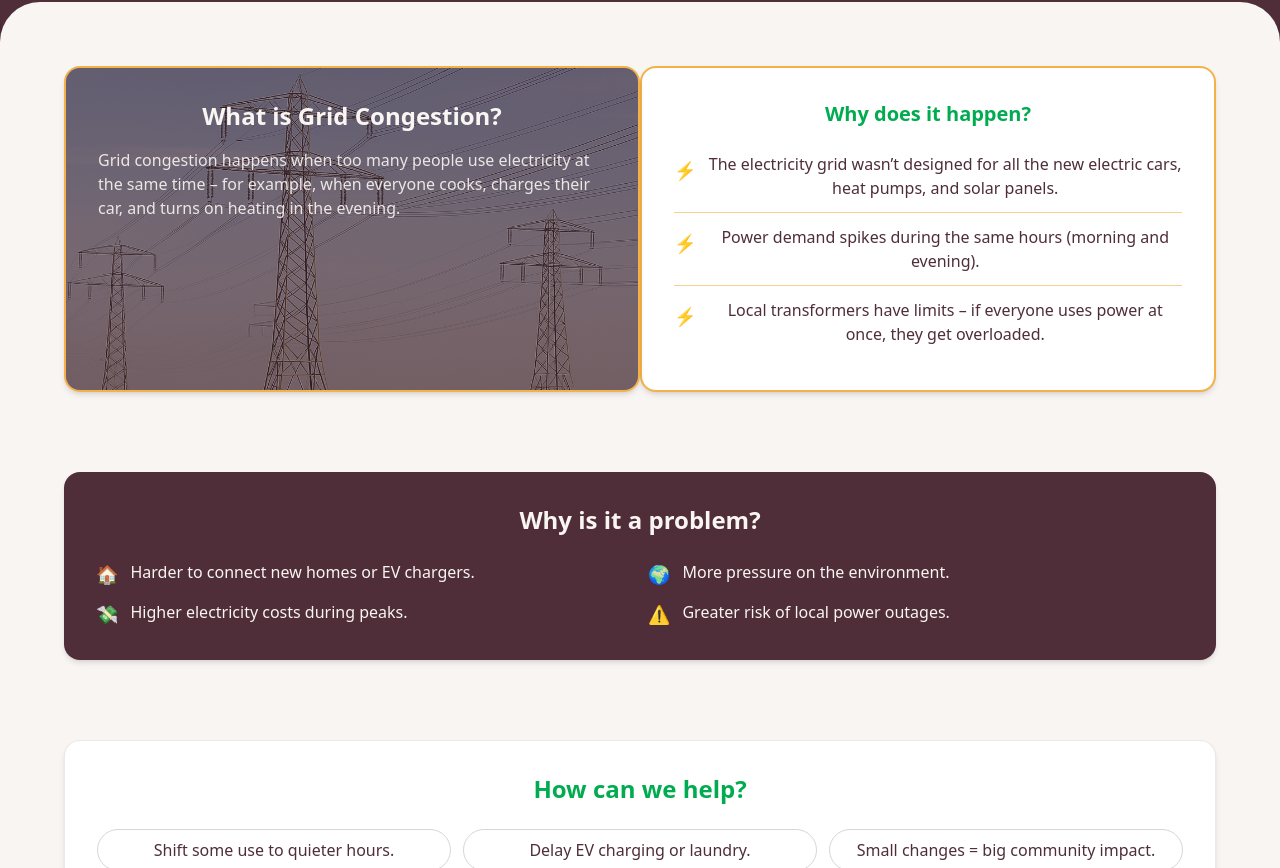
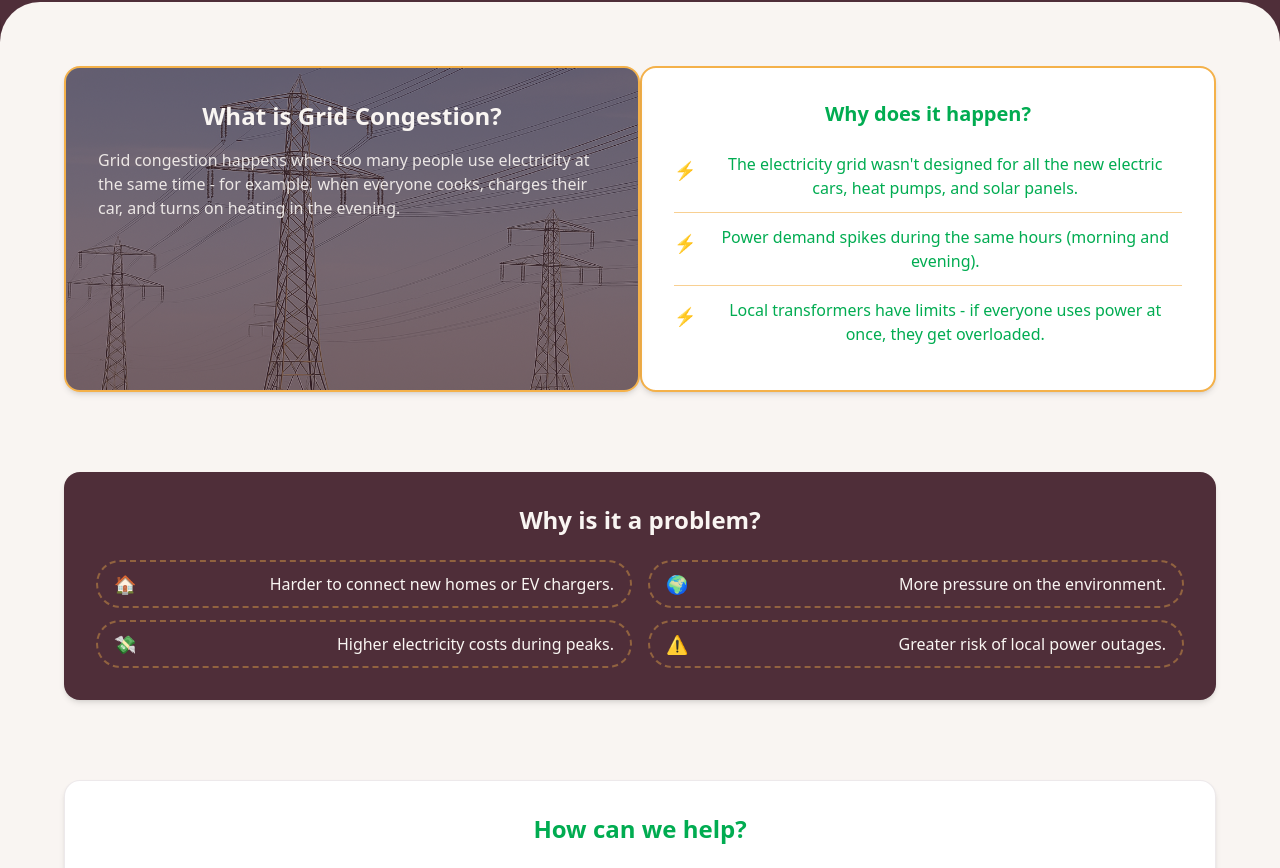
Before and after one commit to Marto8090/OurGrid_Website, a React (Vite) app in the folder client/: page /m/what-is-grid-congestion in a window 1280 px wide. Shown: the part 422-1290 px from the top of the page. Built offline with nearby package versions, Linux system fonts and the light colour scheme.

Commit message:
cahnges to the "why is it a problem" card done. Fixed the design to be like the prototype

```diff
--- a/client/src/pages/WhatIsCongestion.jsx
+++ b/client/src/pages/WhatIsCongestion.jsx
@@ -14,8 +14,8 @@ export default function WhatIsCongestion() {
     : "What is Grid Congestion?";
 
   const mainParagraph = isMunicipality
-    ? "New housing and EV stations can’t connect to the grid. Higher local energy costs and slower renewable rollout. Climate goals delayed by network limits. Reduced reliability in high-density areas."
-    : "Grid congestion happens when too many people use electricity at the same time – for example, when everyone cooks, charges their car, and turns on heating in the evening.";
+    ? "New housing and EV stations can't connect to the grid. Higher local energy costs and slower renewable rollout. Climate goals delayed by network limits. Reduced reliability in high-density areas."
+    : "Grid congestion happens when too many people use electricity at the same time - for example, when everyone cooks, charges their car, and turns on heating in the evening.";
 
   const whyTitle = isMunicipality
     ? "Why does it matter for cities?"
@@ -25,12 +25,12 @@ export default function WhatIsCongestion() {
     ? [
         "Rapid electrification: Heat pumps, EVs, and solar panels are spreading faster than grid upgrades.",
         "Limited transformer capacity: Urban networks reach overload during cold evenings or sunny afternoons.",
-        "Investment delays: Reinforcement projects can take 3–5 years, blocking new developments.",
+        "Investment delays: Reinforcement projects can take 3-5 years, blocking new developments.",
       ]
     : [
-        "The electricity grid wasn’t designed for all the new electric cars, heat pumps, and solar panels.",
+        "The electricity grid wasn't designed for all the new electric cars, heat pumps, and solar panels.",
         "Power demand spikes during the same hours (morning and evening).",
-        "Local transformers have limits – if everyone uses power at once, they get overloaded.",
+        "Local transformers have limits - if everyone uses power at once, they get overloaded.",
       ];
 
   return (
@@ -51,14 +51,12 @@ export default function WhatIsCongestion() {
             {/* ROW 1 — WHAT + WHY SECTION */}
             <div className="grid md:grid-cols-2">
             {/* LEFT CARD — WHAT / POLICY IMPACT */}
-            <div
-  className="relative rounded-2xl overflow-hidden border-2 border-[#F4B14A] shadow-md"
+            <div className="relative rounded-2xl overflow-hidden border-2 border-[#F4B14A] shadow-md"
               style={{
                 backgroundImage: `url(${backgroundImage})`,
                 backgroundSize: "cover",
                 backgroundPosition: "center"
-  }}
->
+              }}>
               {/* DARK OVERLAY */}
               <div className="absolute inset-0 bg-[#4F2E39]/60"></div>
 
@@ -76,7 +74,7 @@ export default function WhatIsCongestion() {
               <h2 className="text-lg md:text-xl font-bold text-[#01AC51] mb-3">
                 {whyTitle}
               </h2>
-             <div className="text-sm md:text-base">
+             <div className="text-sm md:text-base text-[#01AC51]">
                 <div className="flex flex-col divide-y divide-[#F4B14A]/60">
                   {reasons.map((text, index) => (
                     <div key={index} className="flex items-start gap-3 py-3">
@@ -98,21 +96,21 @@ export default function WhatIsCongestion() {
             </h2>
             <div className="grid gap-4 md:grid-cols-2 text-sm md:text-base">
               <div className="space-y-3">
-                <div className="flex items-start gap-3">
+             <div className="flex items-center justify-between border-2 border-dashed border-[#F4B14A]/40 rounded-full px-4 py-2">
                   <span className="text-[#F4B14A] text-lg">🏠</span>
                   <p>Harder to connect new homes or EV chargers.</p>
                 </div>
-                <div className="flex items-start gap-3">
+               <div className="flex items-center justify-between  border-2 border-dashed border-[#F4B14A]/40 rounded-full px-4 py-2">
                   <span className="text-[#F4B14A] text-lg">💸</span>
                   <p>Higher electricity costs during peaks.</p>
                 </div>
               </div>
               <div className="space-y-3">
-                <div className="flex items-start gap-3">
+               <div className="flex items-center justify-between border-2 border-dashed border-[#F4B14A]/40 rounded-full px-4 py-2">
                   <span className="text-[#F4B14A] text-lg">🌍</span>
                   <p>More pressure on the environment.</p>
                 </div>
-                <div className="flex items-start gap-3">
+               <div className="flex items-center justify-between  border-2 border-dashed border-[#F4B14A]/40 rounded-full px-4 py-2">
                   <span className="text-[#F4B14A] text-lg">⚠️</span>
                   <p>Greater risk of local power outages.</p>
                 </div>
```
Lines whose indentation alone changed are shown as unchanged.
